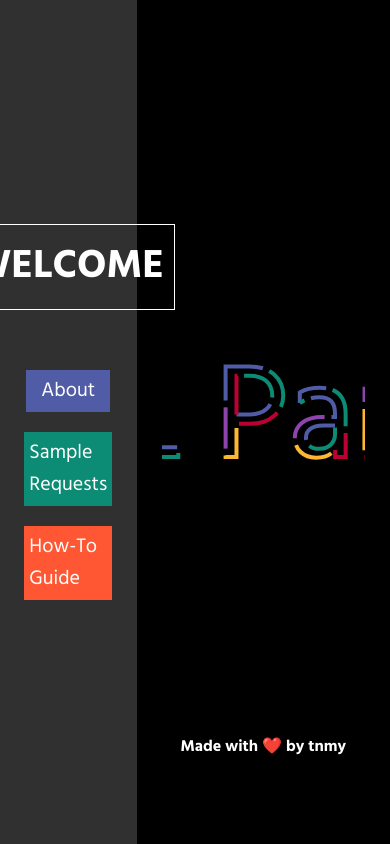
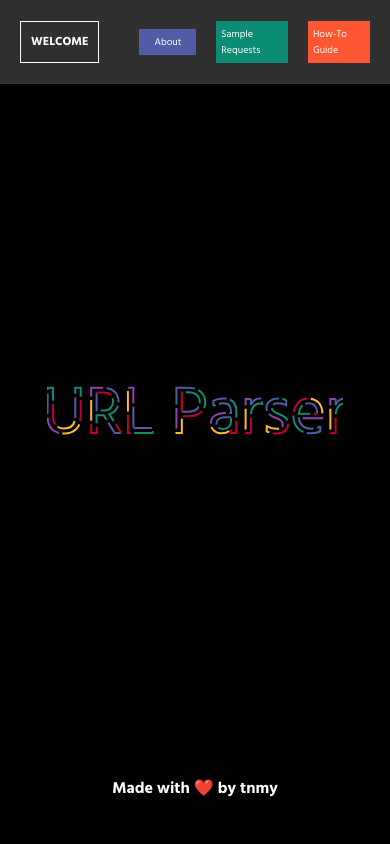
Before and after one commit to sequel-tj/urlParser, a website: page public/index.html in a window 390 px wide. Both pictures are taken after a click on the link "WELCOME". Drawn offline with Linux system fonts and the light colour scheme.

Commit message:
responsive fix

```diff
--- a/public/index.html
+++ b/public/index.html
@@ -27,10 +27,14 @@
             color: white;
             display: flex;
             overflow: hidden;
+
+            @media screen and (max-width: 1300px) {
+                flex-direction: column;
+            }
         }
 
         .left-container {
-            width: 35%;
+            width: 20%;
             height: 100vh;
             display: flex;
             justify-content: space-evenly;
@@ -39,6 +43,33 @@
             justify-content: center;
             background-color: #ffffff30;
             font-size: 20px;
+
+            @media screen and (max-width: 1300px) {
+                width: 100%;
+                flex-direction: row;
+                height: 10vh;
+                justify-content: center;
+            }
+
+            @media screen and (max-width: 650px) {
+                width: 100%;
+                flex-direction: row;
+                height: 10vh;
+                justify-content: center;
+            }
+        }
+
+        .left-container > a > h1 {
+            font-size: 40px;
+            margin: 20px;
+            padding: 10px;
+            border: 1px solid white;
+            @media screen and (max-width: 1300px) {
+                font-size: 20px;
+            }
+            @media screen and (max-width: 650px) {
+                font-size: 12px;
+            }
         }
 
         a {
@@ -52,6 +83,20 @@
             align-items: center;
             flex-direction: column;
             margin: 30px;
+
+            @media screen and (max-width: 1300px) {
+                flex-direction: row;
+                width: 70%;
+                justify-content: space-evenly;
+                margin: 10px;
+                font-size: 20px;
+            }
+            @media screen and (max-width: 650px) {
+                flex-direction: row;
+                width: 80%;
+                margin: 10px;
+                font-size: 10px;
+            }
         }
 
         .other-links>a {
@@ -65,9 +110,14 @@
         }
 
         .right-container {
-            width: 65%;
+            width: 80%;
             height: 100vh;
-            overflow: auto;
+            overflow: hidden;
+
+            @media screen and (max-width: 1300px) {
+                width: 100%;
+                height: 90vh;
+            }
         }
 
         .card {
@@ -77,11 +127,22 @@
             justify-content: center;
             align-items: center;
             transition: 0.6s ease-out;
+            overflow: hidden;
+            @media screen and (max-width: 1300px) {
+                width: 100%;
+                height: 90vh;
+            }
         }
 
         .card-container {
             width: 90%;
             height: 80%;
+            overflow: hidden;
+
+            @media screen and (max-width: 1300px) {
+                width: 100%;
+                height: 90vh;
+            }
         }
 
         .card-container h1 {
@@ -121,6 +182,9 @@
             width: 960px;
             height: 300px;
             margin: 0 auto;
+            @media screen and (max-width: 900px) {
+                transform: scale(0.5);
+            }
         }
 
         .text-copy {
@@ -196,6 +260,32 @@
                 stroke-dashoffset: -35%;
             }
         }
+
+        #welcome {
+            @media screen and (max-width: 1300px) {
+                margin-top: -5vh;
+            }
+        }
+
+        .about-div > h1, .about-div > p {
+            @media screen and (max-width: 900px) {
+                font-size: 14px !important;
+            }
+        }
+
+        table {
+            @media screen and (max-width: 900px) {
+                transform: scale(0.8);
+                width: 100%;
+                font-size: 14px;
+            }
+        }
+
+        .card-container > ol{
+            @media screen and (max-width: 900px) {
+                font-size: 14px !important;
+            }
+        }
     </style>
 
 </head>
@@ -205,19 +295,21 @@
     <div id="home">
         <div class="left-container">
             <a href="javascript:;" onclick="makeMeTop(event)">
-                <h1 style="font-size: 40px; margin: 20px; padding: 10px; border: 1px solid white;">WELCOME</h1>
+                <h1>WELCOME</h1>
             </a>
             <div class="other-links">
-                <a href="javascript:;" style="background-color: #515ca6; padding: 5px 15px;" onclick="makeMeTop(event)">About</a>
+                <a href="javascript:;" style="background-color: #515ca6; padding: 5px 15px;"
+                    onclick="makeMeTop(event)">About</a>
                 <a href="javascript:;" style="background-color: #0c8c74;" onclick="makeMeTop(event)">Sample Requests</a>
                 <a href="javascript:;" style="background-color: #FF5733;" onclick="makeMeTop(event)">How-To Guide</a>
             </div>
         </div>
 
         <div class="right-container">
-            <div style="margin: 0 auto 0 auto; overflow: hidden; width: 80%; height: 100vh;">
+            <div style="margin: 0 auto 0 auto; overflow: hidden; width: 80%; height: 100%;">
                 <section id="welcome" class="card" style="background-color: #fc9c1c00;">
-                    <div class="card-container" style="margin: auto; width: 95%; background-color: #FF573300;display: flex;flex-direction: column;align-items: center;justify-content: space-between;">
+                    <div class="card-container"
+                        style="margin: auto; width: 95%; background-color: #FF573300;display: flex;flex-direction: column;align-items: center;justify-content: space-between;">
                         <div class="container">
                             <svg viewBox="0 0 1200 200">
                                 <symbol id="s-text">
@@ -234,31 +326,32 @@
                             </svg>
                         </div>
                         <!-- copyright: https://codepen.io/ClaireLarsen/pen/XmVyVX/ -->
-                        <div>
+                        <div class="own">
                             <h4>Made with ❤️ by tnmy</h4>
                         </div>
                     </div>
                 </section>
 
                 <section id="about" class="card" style="background-color: #515ca600;">
-                    <div class="card-container" style="margin: auto; background-color: #0c8c7400;">
-                        <div style="width: 100%; height: 100%; background-color: #515ca600;
+                    <div class="card-container" style="background-color: #0c8c7400;">
+                        <div class="about-div" style="width: 100%; background-color: #515ca600;; text-align: center;
                             display: grid;
-                            grid-template-columns: 150px 60px 140px 40px 40px;
-                            grid-template-rows: 70px 80px 45px 45px 30px 20px;
+                            grid-template-columns: repeat(10, 10%);
+                            grid-template-rows: repeat(10, 10%);
                             gap: 10px;
                             align-items: center;
-                            align-content: center;
+                            place-items: center;
+                            justify-items: center;
                             ">
-                            <h1 style="grid-column: 5/5; grid-row: 1/1;">URL Parser</h1>
+                            <h1 style="grid-column: 7/9; width: 100%; grid-row: 3/3;">URL Parser</h1>
                             <img src="./img/about.png" alt="about-img" width="300px" height="300px"
-                                style="grid-column: 1/1; grid-row: 1/2;">
+                                style="grid-column: 3/5; grid-row: 4/4;">
                             <p
-                                style="width: 350px; background-color: #515ca6; padding: 10px; font-size: 20px; grid-row: 3/3; grid-column: 4/5;">
+                                style="width: 100%; display: inline; background-color: #515ca6; padding: 10px; font-size: 20px; grid-column: 6/9; grid-row: 5/7;">
                                 URL Parser computes the mathematical expression passed in the form of url.
                             </p>
                             <p
-                                style="width: 380px; padding: 10px; background-color: #515ca6; font-size: 20px; grid-row: 6/6; grid-column: 1/5;">
+                                style="width: 100%; display: inline; padding: 10px; background-color: #515ca6; font-size: 20px; grid-column: 2/6; grid-row: 7/10;">
                                 JSON object is returned as a result which consists both the question and answer.
                             </p>
                         </div>
@@ -266,7 +359,8 @@
                 </section>
 
                 <section id="sampleRequests" class="card" style="background-color: #0c8c7400;">
-                    <div class="card-container" style="margin: auto; display: flex; justify-content: center; align-items: center;">
+                    <div class="card-container"
+                        style="margin: auto; display: flex; justify-content: center; align-items: center;">
                         <table style="text-align: center; background-color: #0c8c74;">
                             <caption style="font-size: 30px; border: 1px solid;">Sample Requests</caption>
                             <thead style="font-size: 20px;">
@@ -336,8 +430,10 @@
                                     href="https://github.com/sequel-tj/urlParser" target="_blank"
                                     style="text-decoration: underline; color: #FF5733;">github link.</a></li>
                             <li>Now, open terimal and run the following commands one by one: <br>
-                                <div style="width:70%; background-color:  #0c8c74; padding: 0 15px; margin: 0;">=> npm i</div>
-                                <div style="width: 70%; background-color: #0c8c74; padding: 0 15px; margin: 0;">=> npm start</div>
+                                <div style="width:70%; background-color:  #0c8c74; padding: 0 15px; margin: 0;">=> npm i
+                                </div>
+                                <div style="width: 70%; background-color: #0c8c74; padding: 0 15px; margin: 0;">=> npm
+                                    start</div>
                             </li>
                             <li>On successfully running the server locally, open the browser and type: <span
                                     style="background-color: #ffffff20; padding: 0 2px;">/{mathematical
@@ -362,13 +458,22 @@
 
     <script>
         function makeMeTop(event) {
+            // console.log(window.innerWidth);
             const target = event.srcElement.innerHTML;
             const welcome = document.getElementById('welcome');
 
-            if (target === "WELCOME") welcome.style.marginTop = "0vh";
-            else if (target === "About") welcome.style.marginTop = "-100vh";
-            else if (target === "Sample Requests") welcome.style.marginTop = "-200vh";
-            else welcome.style.marginTop = "-300vh";
+            if (window.innerWidth > 1300) {
+                if (target === "WELCOME") welcome.style.marginTop = "-0vh";
+                else if (target === "About") welcome.style.marginTop = "-100vh";
+                else if (target === "Sample Requests") welcome.style.marginTop = "-200vh";
+                else welcome.style.marginTop = "-300vh";
+            }
+            else {
+                if (target === "WELCOME") welcome.style.marginTop = "-5vh";
+                else if (target === "About") welcome.style.marginTop = "-90vh";
+                else if (target === "Sample Requests") welcome.style.marginTop = "-180vh";
+                else welcome.style.marginTop = "-268vh";
+            }
         }
     </script>
 
```
